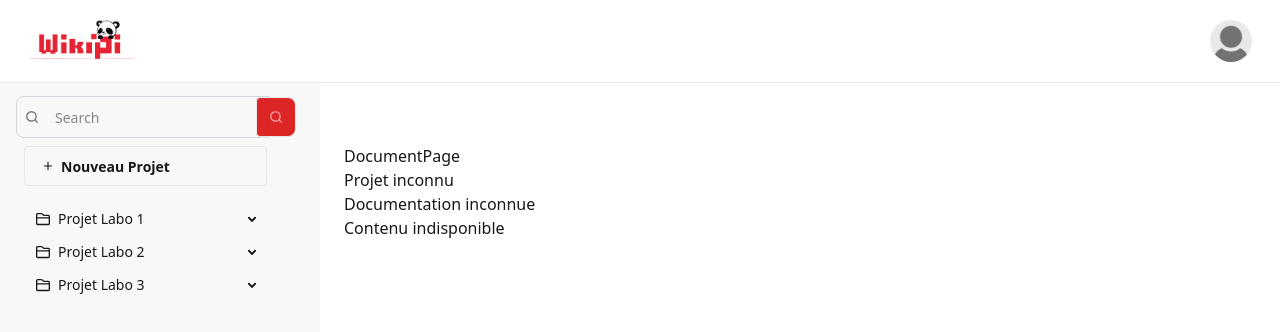
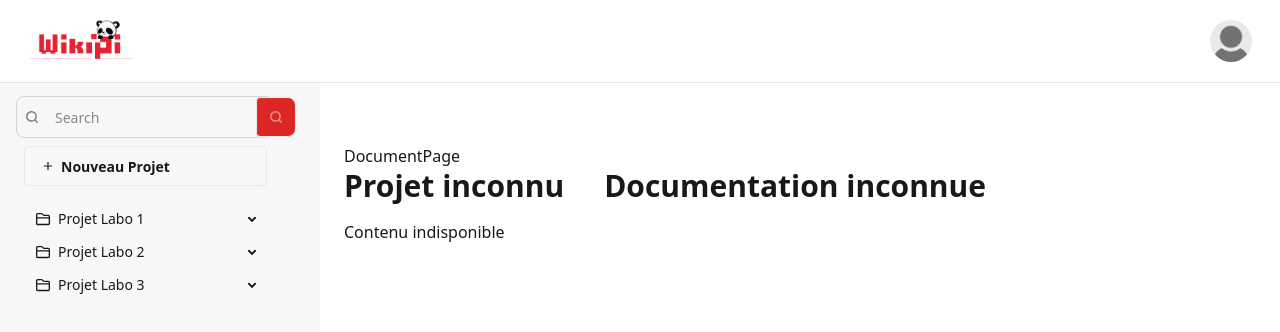
Before and after one commit to LiamOgu/wikipi, a React (Vite) app: page /Project in a window 1280 px wide. Shown: the top 332 px of the page. Built offline with nearby package versions, Linux system fonts and the light colour scheme.

Commit message:
fix: project page title div changed

```diff
--- a/src/routes/Project.jsx
+++ b/src/routes/Project.jsx
@@ -18,8 +18,11 @@ const Project = () => {
       </header>
       <main className="p-6 mt-30">
         <DocumentPage project={project} documentation={documentation} />
-        <h1>{project ? project.title : "Projet inconnu"}</h1>
-        <h2>{documentation ? documentation.title : "Documentation inconnue"}</h2>
+        <div className="flex flex-col mb-4 md:flex-row md:gap-10">
+          <h1 className="text-3xl font-bold">{project ? project.title : "Projet inconnu"}</h1>
+          <h2 className="text-3xl font-bold">{documentation ? documentation.title : "Documentation inconnue"}</h2>
+        </div>
+
         <p>{documentation ? documentation.content : "Contenu indisponible"}</p>
       </main>
     </Sidebar >
```
